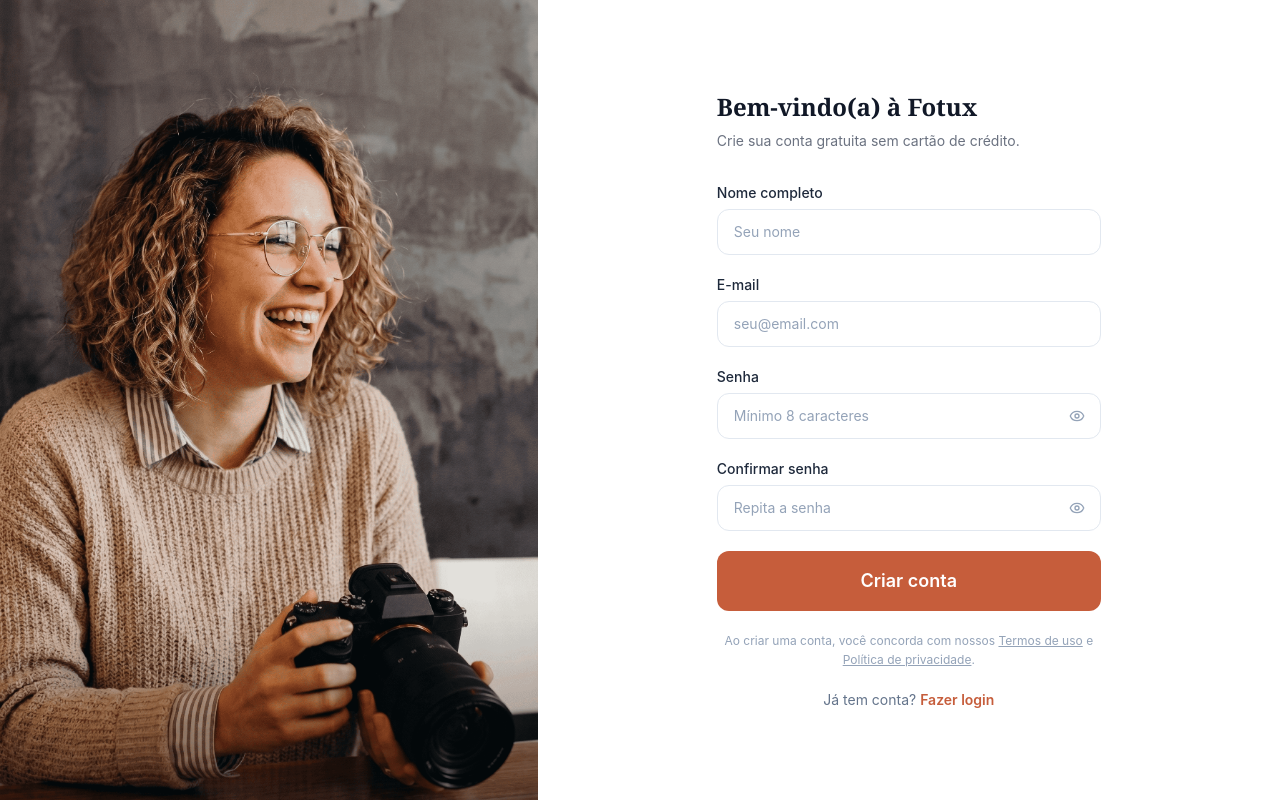
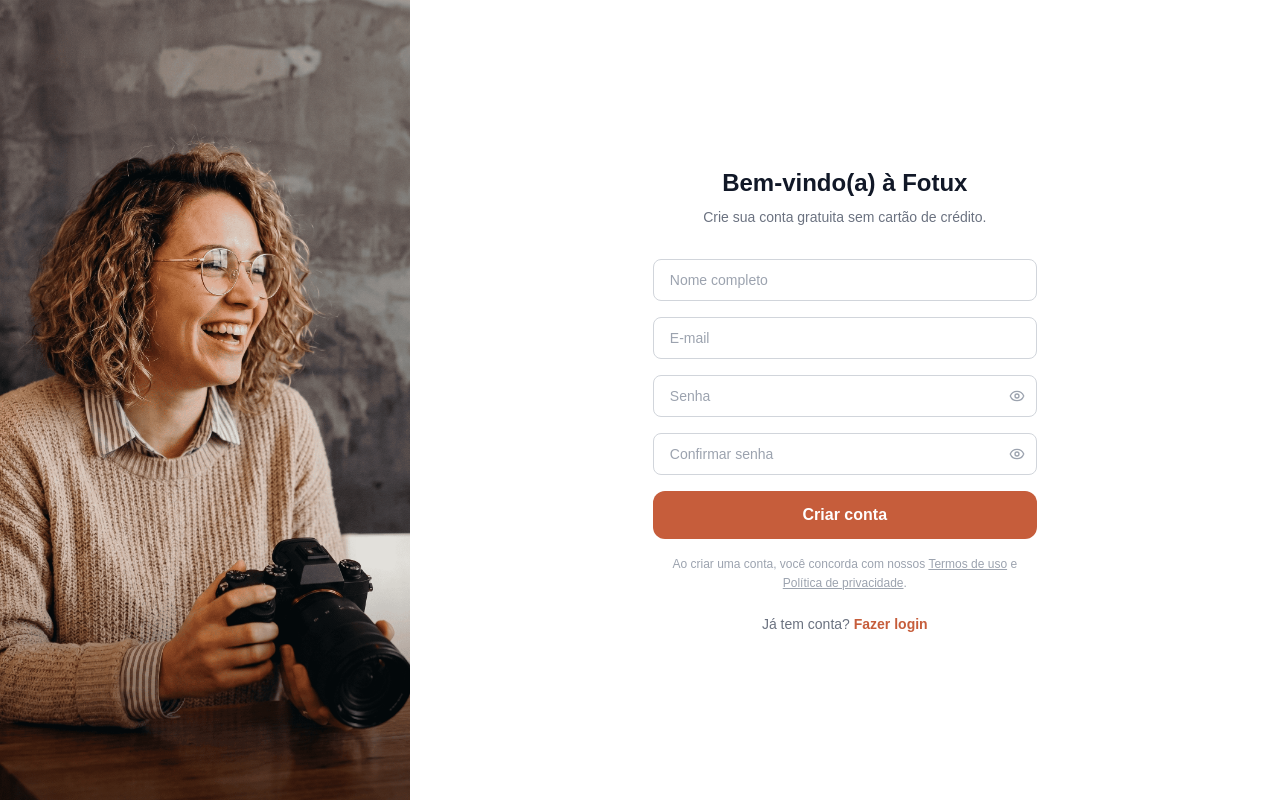
Before and after one commit to RyanHLA/Fotux-Site, a Next.js app: page /cadastro in a window 1280 px wide. Built offline with nearby package versions, Linux system fonts and the light colour scheme.

Commit message:
feat: redesign cadastro with Montserrat, narrower photo, centered header

```diff
--- a/src/app/cadastro/page.tsx
+++ b/src/app/cadastro/page.tsx
@@ -16,6 +16,11 @@
   pro: "Pro",
   avancado: "Avançado",
 };
+
+const inputClass = (hasError: boolean) =>
+  `w-full px-4 py-2.5 rounded-lg border text-sm text-gray-900 placeholder:text-gray-400 bg-white transition-colors focus:outline-none focus:ring-2 focus:ring-[#C65D3B]/20 focus:border-[#C65D3B] ${
+    hasError ? "border-red-300 bg-red-50" : "border-gray-300 hover:border-gray-400"
+  }`;
 
 function SignUpForm() {
   const searchParams = useSearchParams();
@@ -40,7 +45,6 @@
       const adminUrl = process.env.NEXT_PUBLIC_ADMIN_URL ?? "";
       const supabaseUrl = process.env.NEXT_PUBLIC_SUPABASE_URL ?? "";
 
-      // emailRedirectTo usado apenas quando confirmação de e-mail está HABILITADA
       const emailRedirectTo = plano
         ? `${adminUrl}?checkout_plan=${plano}`
         : adminUrl;
@@ -63,21 +67,16 @@
         return;
       }
 
-      // Confirmação de e-mail HABILITADA — mostra tela de "verifique seu e-mail"
       if (!signUpData.session) {
         setSuccess(true);
         return;
       }
 
-      // Confirmação DESABILITADA — sessão ativa imediatamente
       const accessToken = signUpData.session.access_token;
 
       if (plano) {
-        // O trigger handle_new_user cria o registro em `photographers` de forma assíncrona.
-        // Aguarda 1.5s para garantir que o registro já existe antes de chamar o checkout.
         await new Promise((resolve) => setTimeout(resolve, 1500));
 
-        // Chama a Edge Function com o token do usuário recém-criado
         const res = await fetch(`${supabaseUrl}/functions/v1/create-checkout`, {
           method: "POST",
           headers: {
@@ -100,13 +99,11 @@
           return;
         }
 
-        // Falhou ao criar checkout — vai pro painel na aba de settings
         toast.error(`Não foi possível abrir o checkout: ${json?.error ?? "erro desconhecido"}`);
         window.location.href = adminUrl;
         return;
       }
 
-      // Sem plano (período de teste) — vai direto pro painel
       window.location.href = adminUrl;
     } catch {
       toast.error("Ocorreu um erro inesperado. Por favor, tente novamente.");
@@ -121,14 +118,14 @@
         <div className="w-16 h-16 bg-green-100 rounded-full flex items-center justify-center mx-auto mb-6">
           <CheckCircle className="w-8 h-8 text-green-600" />
         </div>
-        <h2 className="font-heading text-2xl font-bold text-foreground mb-3">
+        <h2 className="text-xl font-bold text-gray-900 mb-3" style={{ fontFamily: 'Montserrat, sans-serif' }}>
           Verifique seu e-mail!
         </h2>
-        <p className="font-body text-slate-500 leading-relaxed mb-6">
+        <p className="text-gray-500 text-sm leading-relaxed mb-6" style={{ fontFamily: 'Montserrat, sans-serif' }}>
           Enviamos um link de ativação para o seu e-mail. Clique no link para
           ativar sua conta e começar a usar o Fotux.
         </p>
-        <p className="font-body text-sm text-slate-400">
+        <p className="text-xs text-gray-400" style={{ fontFamily: 'Montserrat, sans-serif' }}>
           Não recebeu? Verifique sua caixa de spam.
         </p>
       </div>
@@ -136,18 +133,16 @@
   }
 
   return (
-    <form onSubmit={handleSubmit(onSubmit)} className="space-y-5">
+    <form onSubmit={handleSubmit(onSubmit)} className="space-y-4">
       {/* Plan selected banner */}
       {plano && planNames[plano] && (
-        <div className="bg-primary-50 border border-primary-200 rounded-xl px-4 py-3 flex items-center gap-3">
-          <div className="w-8 h-8 bg-primary rounded-lg flex items-center justify-center flex-shrink-0">
-            <CheckCircle className="w-4 h-4 text-white" />
-          </div>
+        <div className="bg-orange-50 border border-orange-200 rounded-lg px-4 py-3 flex items-center gap-3">
+          <CheckCircle className="w-4 h-4 text-[#C65D3B] flex-shrink-0" />
           <div>
-            <p className="font-body text-sm font-semibold text-primary">
+            <p className="text-sm font-semibold text-[#C65D3B]" style={{ fontFamily: 'Montserrat, sans-serif' }}>
               Plano {planNames[plano]} selecionado
             </p>
-            <p className="font-body text-xs text-primary/70">
+            <p className="text-xs text-[#C65D3B]/70" style={{ fontFamily: 'Montserrat, sans-serif' }}>
               Você poderá assinar após criar sua conta.
             </p>
           </div>
@@ -156,26 +151,17 @@
 
       {/* Name */}
       <div>
-        <label
-          htmlFor="name"
-          className="block font-body text-sm font-medium text-foreground mb-1.5"
-        >
-          Nome completo
-        </label>
         <input
           id="name"
           type="text"
           autoComplete="name"
-          placeholder="Seu nome"
+          placeholder="Nome completo"
           {...register("name")}
-          className={`w-full px-4 py-3 rounded-xl border font-body text-sm text-foreground placeholder:text-slate-400 bg-white transition-colors focus:outline-none focus:ring-2 focus:ring-primary/20 focus:border-primary ${
-            errors.name
-              ? "border-red-300 bg-red-50"
-              : "border-slate-200 hover:border-slate-300"
-          }`}
+          className={inputClass(!!errors.name)}
+          style={{ fontFamily: 'Montserrat, sans-serif' }}
         />
         {errors.name && (
-          <p className="mt-1.5 font-body text-xs text-red-500">
+          <p className="mt-1 text-xs text-red-500" style={{ fontFamily: 'Montserrat, sans-serif' }}>
             {errors.name.message}
           </p>
         )}
@@ -183,26 +169,17 @@
 
       {/* Email */}
       <div>
-        <label
-          htmlFor="email"
-          className="block font-body text-sm font-medium text-foreground mb-1.5"
-        >
-          E-mail
-        </label>
         <input
           id="email"
           type="email"
           autoComplete="email"
-          placeholder="seu@email.com"
+          placeholder="E-mail"
           {...register("email")}
-          className={`w-full px-4 py-3 rounded-xl border font-body text-sm text-foreground placeholder:text-slate-400 bg-white transition-colors focus:outline-none focus:ring-2 focus:ring-primary/20 focus:border-primary ${
-            errors.email
-              ? "border-red-300 bg-red-50"
-              : "border-slate-200 hover:border-slate-300"
-          }`}
+          className={inputClass(!!errors.email)}
+          style={{ fontFamily: 'Montserrat, sans-serif' }}
         />
         {errors.email && (
-          <p className="mt-1.5 font-body text-xs text-red-500">
+          <p className="mt-1 text-xs text-red-500" style={{ fontFamily: 'Montserrat, sans-serif' }}>
             {errors.email.message}
           </p>
         )}
@@ -210,58 +187,38 @@
 
       {/* Cellphone + CPF/CNPJ — apenas para planos pagos */}
       {plano && planNames[plano] && (
-        <div className="space-y-4 rounded-xl bg-slate-50 border border-slate-200 p-4">
-          <p className="font-body text-xs text-slate-500 font-medium uppercase tracking-wide">
+        <div className="space-y-3 rounded-lg bg-gray-50 border border-gray-200 p-4">
+          <p className="text-xs text-gray-500 font-medium uppercase tracking-wide" style={{ fontFamily: 'Montserrat, sans-serif' }}>
             Dados para faturamento
           </p>
-
           <div>
-            <label
-              htmlFor="cellphone"
-              className="block font-body text-sm font-medium text-foreground mb-1.5"
-            >
-              Celular <span className="text-red-500">*</span>
-            </label>
             <input
               id="cellphone"
               type="tel"
               autoComplete="tel"
-              placeholder="(11) 99999-9999"
+              placeholder="Celular (11) 99999-9999"
               {...register("cellphone")}
-              className={`w-full px-4 py-3 rounded-xl border font-body text-sm text-foreground placeholder:text-slate-400 bg-white transition-colors focus:outline-none focus:ring-2 focus:ring-primary/20 focus:border-primary ${
-                errors.cellphone
-                  ? "border-red-300 bg-red-50"
-                  : "border-slate-200 hover:border-slate-300"
-              }`}
+              className={inputClass(!!errors.cellphone)}
+              style={{ fontFamily: 'Montserrat, sans-serif' }}
             />
             {errors.cellphone && (
-              <p className="mt-1.5 font-body text-xs text-red-500">
+              <p className="mt-1 text-xs text-red-500" style={{ fontFamily: 'Montserrat, sans-serif' }}>
                 {errors.cellphone.message}
               </p>
             )}
           </div>
-
           <div>
-            <label
-              htmlFor="taxId"
-              className="block font-body text-sm font-medium text-foreground mb-1.5"
-            >
-              CPF ou CNPJ <span className="text-red-500">*</span>
-            </label>
             <input
               id="taxId"
               type="text"
               autoComplete="off"
-              placeholder="000.000.000-00"
+              placeholder="CPF ou CNPJ"
               {...register("taxId")}
-              className={`w-full px-4 py-3 rounded-xl border font-body text-sm text-foreground placeholder:text-slate-400 bg-white transition-colors focus:outline-none focus:ring-2 focus:ring-primary/20 focus:border-primary ${
-                errors.taxId
-                  ? "border-red-300 bg-red-50"
-                  : "border-slate-200 hover:border-slate-300"
-              }`}
+              className={inputClass(!!errors.taxId)}
+              style={{ fontFamily: 'Montserrat, sans-serif' }}
             />
             {errors.taxId && (
-              <p className="mt-1.5 font-body text-xs text-red-500">
+              <p className="mt-1 text-xs text-red-500" style={{ fontFamily: 'Montserrat, sans-serif' }}>
                 {errors.taxId.message}
               </p>
             )}
@@ -271,35 +228,26 @@
 
       {/* Password */}
       <div>
-        <label
-          htmlFor="password"
-          className="block font-body text-sm font-medium text-foreground mb-1.5"
-        >
-          Senha
-        </label>
         <div className="relative">
           <input
             id="password"
             type={showPassword ? "text" : "password"}
             autoComplete="new-password"
-            placeholder="Mínimo 8 caracteres"
+            placeholder="Senha"
             {...register("password")}
-            className={`w-full px-4 py-3 pr-12 rounded-xl border font-body text-sm text-foreground placeholder:text-slate-400 bg-white transition-colors focus:outline-none focus:ring-2 focus:ring-primary/20 focus:border-primary ${
-              errors.password
-                ? "border-red-300 bg-red-50"
-                : "border-slate-200 hover:border-slate-300"
-            }`}
+            className={inputClass(!!errors.password)}
+            style={{ fontFamily: 'Montserrat, sans-serif' }}
           />
           <button
             type="button"
             onClick={() => setShowPassword(!showPassword)}
-            className="absolute right-3 top-1/2 -translate-y-1/2 text-slate-400 hover:text-slate-600 transition-colors p-1"
+            className="absolute right-3 top-1/2 -translate-y-1/2 text-gray-400 hover:text-gray-600 transition-colors"
           >
             {showPassword ? <EyeOff className="w-4 h-4" /> : <Eye className="w-4 h-4" />}
           </button>
         </div>
         {errors.password && (
-          <p className="mt-1.5 font-body text-xs text-red-500">
+          <p className="mt-1 text-xs text-red-500" style={{ fontFamily: 'Montserrat, sans-serif' }}>
             {errors.password.message}
           </p>
         )}
@@ -307,35 +255,26 @@
 
       {/* Confirm Password */}
       <div>
-        <label
-          htmlFor="confirmPassword"
-          className="block font-body text-sm font-medium text-foreground mb-1.5"
-        >
-          Confirmar senha
-        </label>
         <div className="relative">
           <input
             id="confirmPassword"
             type={showConfirm ? "text" : "password"}
             autoComplete="new-password"
-            placeholder="Repita a senha"
+            placeholder="Confirmar senha"
             {...register("confirmPassword")}
-            className={`w-full px-4 py-3 pr-12 rounded-xl border font-body text-sm text-foreground placeholder:text-slate-400 bg-white transition-colors focus:outline-none focus:ring-2 focus:ring-primary/20 focus:border-primary ${
-              errors.confirmPassword
-                ? "border-red-300 bg-red-50"
-                : "border-slate-200 hover:border-slate-300"
-            }`}
+            className={inputClass(!!errors.confirmPassword)}
+            style={{ fontFamily: 'Montserrat, sans-serif' }}
           />
           <button
             type="button"
             onClick={() => setShowConfirm(!showConfirm)}
-            className="absolute right-3 top-1/2 -translate-y-1/2 text-slate-400 hover:text-slate-600 transition-colors p-1"
+            className="absolute right-3 top-1/2 -translate-y-1/2 text-gray-400 hover:text-gray-600 transition-colors"
           >
             {showConfirm ? <EyeOff className="w-4 h-4" /> : <Eye className="w-4 h-4" />}
           </button>
         </div>
         {errors.confirmPassword && (
-          <p className="mt-1.5 font-body text-xs text-red-500">
+          <p className="mt-1 text-xs text-red-500" style={{ fontFamily: 'Montserrat, sans-serif' }}>
             {errors.confirmPassword.message}
           </p>
         )}
@@ -344,20 +283,20 @@
       <LoadingButton
         loading={loading}
         fullWidth
-        size="lg"
-        className="mt-2"
-        style={{ backgroundColor: '#C65D3B', boxShadow: 'none' }}
+        size="md"
+        className="mt-1 rounded-lg"
+        style={{ backgroundColor: '#C65D3B', boxShadow: 'none', fontFamily: 'Montserrat, sans-serif' }}
       >
         Criar conta
       </LoadingButton>
 
-      <p className="font-body text-xs text-slate-400 text-center leading-relaxed mt-4">
+      <p className="text-xs text-gray-400 text-center leading-relaxed" style={{ fontFamily: 'Montserrat, sans-serif' }}>
         Ao criar uma conta, você concorda com nossos{" "}
-        <a href="#" className="underline hover:text-slate-600">
+        <a href="#" className="underline hover:text-gray-600">
           Termos de uso
         </a>{" "}
         e{" "}
-        <a href="#" className="underline hover:text-slate-600">
+        <a href="#" className="underline hover:text-gray-600">
           Política de privacidade
         </a>
         .
@@ -368,9 +307,9 @@
 
 export default function CadastroPage() {
   return (
-    <div className="min-h-screen bg-white flex">
-      {/* Left panel — photo only, narrow */}
-      <div className="hidden lg:block lg:w-[38%] xl:w-[42%] relative overflow-hidden flex-shrink-0">
+    <div className="min-h-screen bg-white flex" style={{ fontFamily: 'Montserrat, sans-serif' }}>
+      {/* Left panel — photo narrow/tall */}
+      <div className="hidden lg:block w-[28%] xl:w-[32%] flex-shrink-0 relative">
         <img
           src="/images/img-login-page.webp"
           alt="Fotógrafa"
@@ -379,25 +318,25 @@
       </div>
 
       {/* Right panel — form */}
-      <div className="w-full lg:flex-1 flex items-center justify-center px-8 py-12 lg:px-16">
+      <div className="w-full lg:flex-1 flex items-center justify-center px-10 py-12">
         <div className="w-full max-w-sm">
 
-          {/* Header */}
-          <div className="mb-8">
-            <h1 className="font-heading text-2xl font-bold text-gray-900 mb-2">
+          {/* Header — centered */}
+          <div className="text-center mb-8">
+            <h1 className="text-2xl font-bold text-gray-900 mb-2" style={{ fontFamily: 'Montserrat, sans-serif' }}>
               Bem-vindo(a) à Fotux
             </h1>
-            <p className="font-body text-gray-500 text-sm">
+            <p className="text-gray-500 text-sm" style={{ fontFamily: 'Montserrat, sans-serif' }}>
               Crie sua conta gratuita sem cartão de crédito.
             </p>
           </div>
 
-          <Suspense fallback={<div className="h-96 animate-pulse bg-slate-100 rounded-xl" />}>
+          <Suspense fallback={<div className="h-80 animate-pulse bg-gray-100 rounded-lg" />}>
             <SignUpForm />
           </Suspense>
 
           {/* Login link */}
-          <p className="mt-5 text-center font-body text-sm text-slate-500">
+          <p className="mt-5 text-center text-sm text-gray-500" style={{ fontFamily: 'Montserrat, sans-serif' }}>
             Já tem conta?{" "}
             <Link
               href="/login"
```
